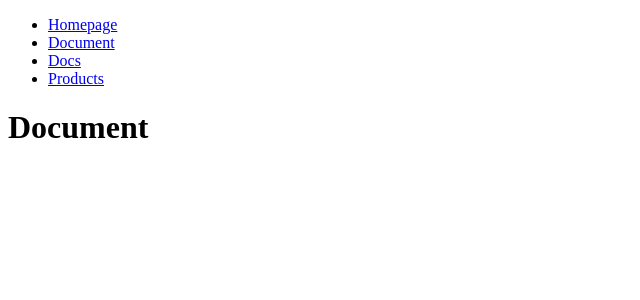
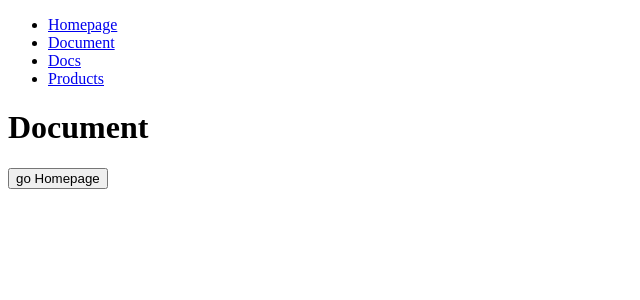
Before and after one commit to Hooseinsalari/React-tutorial, a React (Create React App) app in the folder first-app/: page /Document in a window 1280 px wide. Shown: the top 300 px of the page, without its empty margins (0-640 px from the left). Built offline with nearby package versions, Linux system fonts and the light colour scheme.

Commit message:
use history props

```diff
--- a/first-app/src/component/Document.js
+++ b/first-app/src/component/Document.js
@@ -1,11 +1,17 @@
 import React, { Component } from 'react';
 
 class Document extends Component {
+
+    goHomepage = () => {
+        // this.props.history.push("/")
+        this.props.history.replace("/")
+    }
+
     render() {
         return (
             <div>
                 <h1>Document</h1>
-
+                <button onClick={this.goHomepage}>go Homepage</button>
             </div>
         );
     }
```
